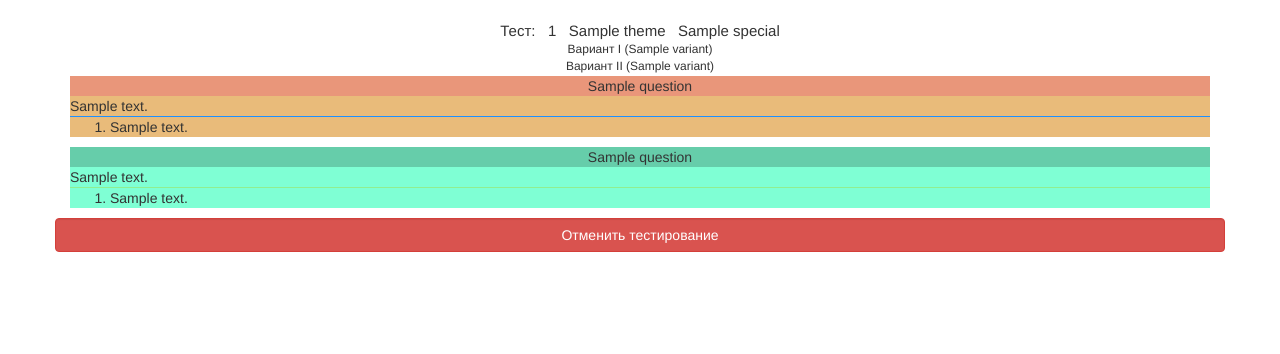
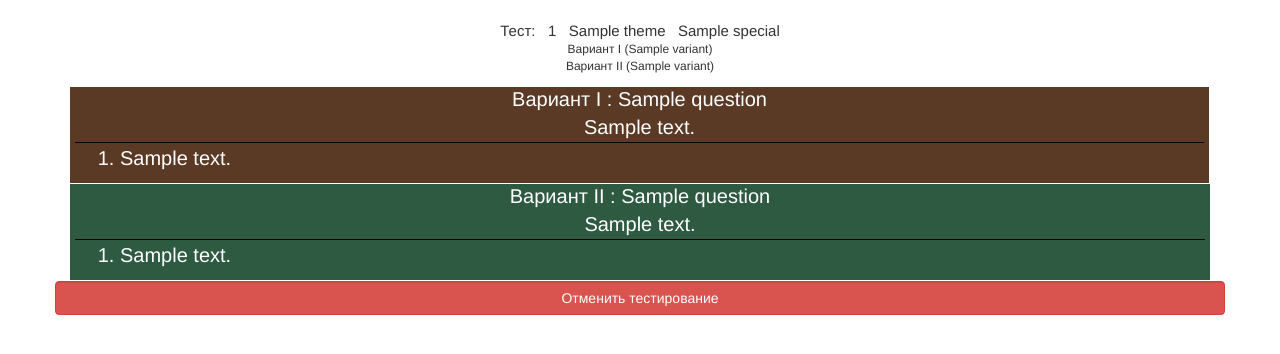
Before and after one commit to CyberPunk2049/OnlineTester, a Flask app: template app/templates/demonstrator/test_start.html in a window 1280 px wide. Shown: the part 72-426 px from the top of the page. Run offline with Flask 2, Linux system fonts and the light colour scheme; the template is opened without the code that fills it: most values are stand-ins (such as "Sample title", 1, 10 or a date in 2020); some libraries are stand-ins or nearby versions.

Commit message:
1)better visualisation test process 2) Hide button Clear Tests

```diff
--- a/app/static/css/admintester.css
+++ b/app/static/css/admintester.css
@@ -1,3 +1,57 @@
+/*Параметры вопросов демонстратора по вариантам*/
+ol li {
+    margin-top: 0.5rem ;
+}
+
+.questions_box {
+    height: 90vh;
+    display: flex;
+    align-items: center;
+
+}
+
+.question_title {
+    padding-bottom: 0.5rem;
+    text-align: center;
+    border-bottom: 1px solid black;
+}
+
+.question_text {
+    margin: 0.5rem;
+}
+.question_var_1 {
+    background-color: #5a3925;
+    height: 100%;
+    margin: 1px 1px 0px 0px !important;
+    line-height: 1;
+    font-size: 15pt;
+    color: white;
+}
+.question_var_2 {
+    background-color: #2d5a41;
+    height: 100%;
+    margin: 1px 0px 1px 0px !important;
+    line-height: 1;
+    font-size: 15pt;
+    color: white;
+}
+
+.header_var_1 {
+    padding: 0.25rem;
+}
+
+.header_var_2 {
+    padding: 0.25rem;
+}
+
+.body_var_1 {
+    padding: 0.5rem;
+}
+
+.body_var_2 {
+    padding: 0.5rem;
+}
+
 /*Цвет для ячеек совпадающих и отсутствующих ответов на странице ответов студента*/
 .success {
     background-color: #66CDAA;
--- a/app/templates/demonstrator/question.html
+++ b/app/templates/demonstrator/question.html
@@ -1,12 +1,11 @@
 
 
-<div class="card my-1" >
-    <div class="card-header text-center" style="background-color:#E9967A">
-        {{ question1.name }}
+<div class="card question_var_1" >
+    <div class="card-header text-center header_var_1">
+        Вариант I   :   {{ question1.name }}
     </div>
-    <div class="card-body" style="background-color:#E9BB7A">
-        <div class="card-title">
-            <div style="border-bottom: 1px solid dodgerblue;">
+    <div class="card-body body_var_1">
+        <div class="question_title">
             <div>
                 {{ question1.text }}
             </div>
@@ -16,8 +15,7 @@
                 </div>
             {% endif %}
         </div>
-        </div>
-        <div class="card-text">
+        <div class="question_text">
             <ol>
                 {% for answer in question1.answers %}
                     <li>{{ answer }}</li>
@@ -26,13 +24,13 @@
         </div>
     </div>
 </div>
-<div class=" card my-1">
-    <div class="card-header text-center" style="background-color:#66CDAA">
-        {{ question2.name }}
+<div class="card question_var_2">
+    <div class="card-header text-center header_var_2">
+        Вариант II   :   {{ question2.name }}
     </div>
-    <div class="card-body" style="background-color:#7FFFD4">
-        <div class="card-title">
-            <div style="border-bottom: 1px solid lightgreen;">
+    <div class="card-body body_var_2">
+        <div>
+            <div class="question_title">
                 <div>
                     {{ question2.text }}
                 </div>
@@ -42,8 +40,7 @@
                     </div>
                 {% endif %}
             </div>
-        </div>
-        <div class="card-text">
+            <div class="question_text">
                 <ol>
                     {% for answer in question2.answers %}
                         <li>{{ answer }}</li>
@@ -52,3 +49,4 @@
             </div>
         </div>
     </div>
+</div>
--- a/app/templates/demonstrator/test_start.html
+++ b/app/templates/demonstrator/test_start.html
@@ -24,6 +24,8 @@
             </div>
     </div>
     {% for num in range(values.quest_num) %}
+        <div class="row" style="height: 10px">
+        </div>
         <div class="card-deck">
             {% with question1 = values.variant1.questions[num], question2 = values.variant2.questions[num] %}
                 {% include 'demonstrator/question.html' %}
--- a/app/templates/estimator/tests_list.html
+++ b/app/templates/estimator/tests_list.html
@@ -33,9 +33,11 @@
     </div>
     <div class="row justify-content-end pb-5">
         <div>
+            <!-- Сделать для суперпользователя
             <button type="button" id="clear_btn" class="btn btn-danger" style="width: 150px" >
                 Очистить список
             </button>
+            -->
             <button type="button" id="back_btn" class="btn btn-info" style="width: 150px" >
                 Назад
             </button>
--- a/create_db.py
+++ b/create_db.py
@@ -4,7 +4,6 @@ from app.database import db
 import random
 from app.administrator.models import User, Sessions, Subject, TestStatus
 from app.demonstrator.models import Theme, Special
-from app.studentstester.models import Student, StudentAnswer
 
 # Скрипт для создания и заполнения фиксированных таблиц в базе данных.
 
@@ -25,6 +24,7 @@ with app.app_context():
     db.session.commit()
 
     themes = [
+        'Быстрое тестирование',
         'Коллоквиум',
         'Экзамен',
         'Зачёт',
--- a/testrtf.py
+++ b/testrtf.py
@@ -1,6 +1,6 @@
 from app.demonstrator.testparse import TestsRtfdom
 
 domTree = TestsRtfdom()
-file = open('tests/files/4quest2picVar1.rtf')
+file = open('tests/files/Test(withsub).rtf')
 domTree.openString(file.read())
 domTree.parse()
```
Also changed, not shown: app/static/css/studentstester.css (+7 -3 lines), app/templates/demonstrator/test_process.html (+8 -24 lines). Lines whose indentation alone changed are shown as unchanged.
